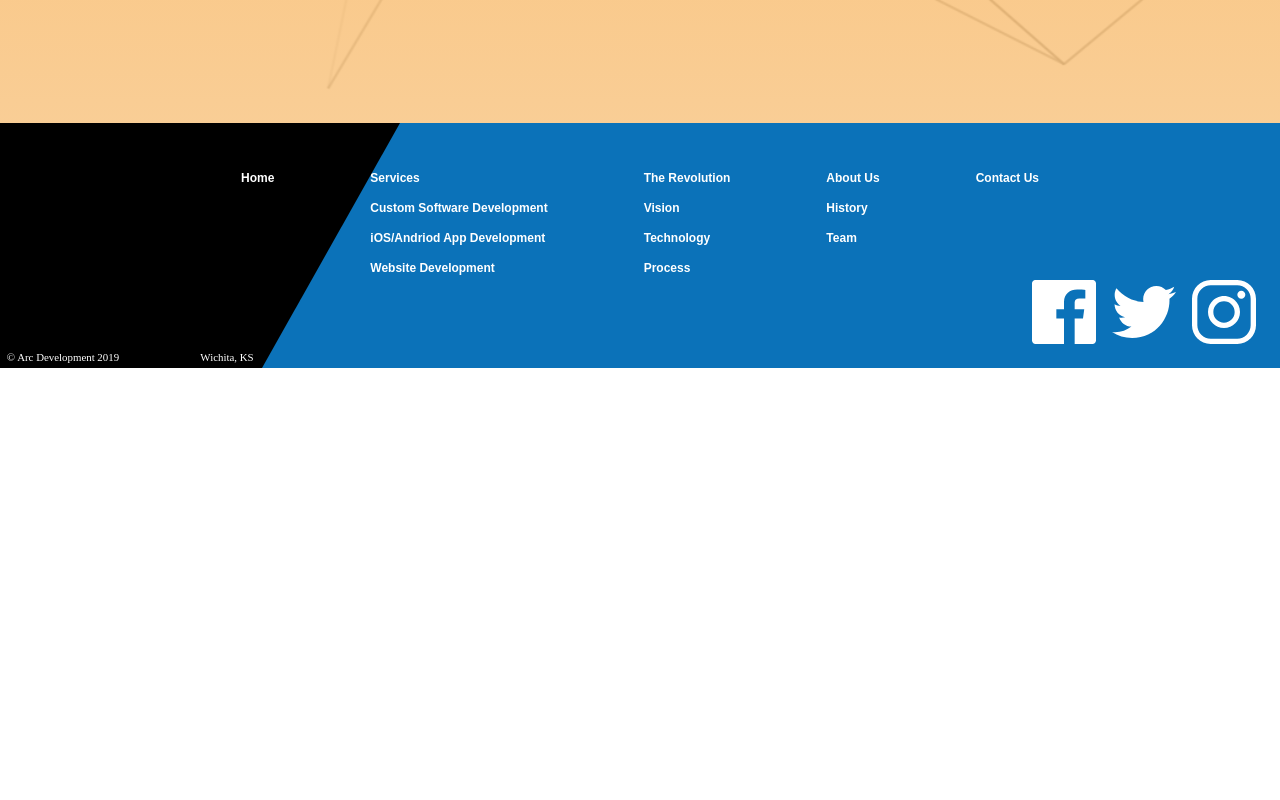
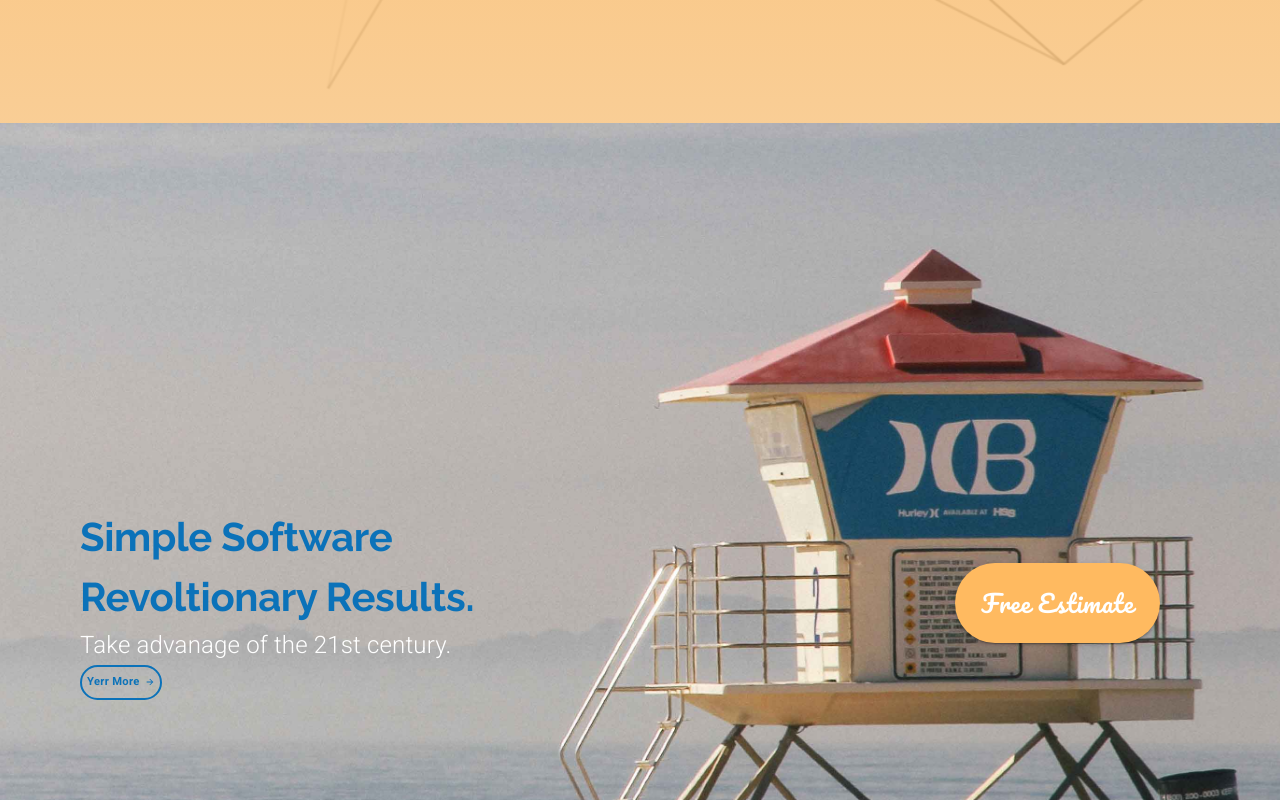
Before and after one commit to chrisricola/materialUIcourse, a React (Create React App) app in the folder materialuicourse/: page / in a window 1280 px wide. Shown: the part 4780-5580 px from the top of the page. Before the commit the page ends 5148 px from the top, so only its background shows below. Built offline with nearby package versions, Linux system fonts and the light colour scheme.

Commit message:
added call to action pageand responsive

```diff
--- a/materialuicourse/src/components/LandingPage.js
+++ b/materialuicourse/src/components/LandingPage.js
@@ -8,6 +8,8 @@
 import useMediaQuery from "@material-ui/core/useMediaQuery";
 import Card from "@material-ui/core/Card";
 import CardContent from "@material-ui/core/CardContent";
+
+import CallToAction from "../components/ui/CallToAction";
 
 import animationData from "../animations/landinganimation/data";
 import customSoftwareIcon from "../assets/Custom Software Icon.svg";
@@ -296,6 +298,10 @@
                     <div className={classes.infoBackground} />
                 </Grid>
             </Grid>
+            <Grid item>
+                {/*-----Call to Action Block-----*/}
+                <CallToAction></CallToAction>
+            </Grid>
         </Grid >
     );
 };
--- a/materialuicourse/src/components/ui/CallToAction.js
+++ b/materialuicourse/src/components/ui/CallToAction.js
@@ -2,3 +2,81 @@
 import Grid from "@material-ui/core/Grid";
 import Typography from "@material-ui/core/Typography";
 import { makeStyles, useTheme } from "@material-ui/core/styles";
+import Button from "@material-ui/core/Button";
+import ButtonArrow from "./ButtonArrow";
+import useMediaQuery from "@material-ui/core/useMediaQuery";
+import background from "../../assets/background.jpg";
+import mobileBackground from "../../assets/mobileBackground.jpg";
+
+
+const useStyles = makeStyles(theme => ({
+    learnButton: {
+        ...theme.typography.learnButton,
+        fontSize: "0.7rem",
+        height: 35,
+        padding: 5,
+        [theme.breakpoints.down("sm")]: {
+            marginBottom: "2em"
+        }
+    },
+    background: {
+        backgroundImage: `url(${background})`,
+        backgroundPosition: "center",
+        backgroundSize: "cover",
+        backgroundAttachment: "fixed",
+        backgroundRepeat: "no-repeat",
+        height: "60em",
+        width: "100%",
+        [theme.breakpoints.down("md")]: {
+            backgroundImage: `url(${mobileBackground})`,
+            backgroundAttachment: "inherit"
+        }
+    },
+    estimateButton: {
+        ...theme.typography.estimate,
+        borderRadius: 50,
+        height: 80,
+        width: 205,
+        backgroundColor: theme.palette.common.orange,
+        fontSize: "1.5rem",
+        marginRight: "5em",
+        marginLeft: "2em",
+        [theme.breakpoints.down("sm")]: {
+            marginLeft: 0,
+            marginRight: 0
+        }
+    }
+}))
+
+export default function CallToAction() {
+    const classes = useStyles();
+    const theme = useTheme();
+    const matchesSM = useMediaQuery(theme.breakpoints.down("sm"))
+
+    return (
+        <Grid container alignItems="center" justify={matchesSM ? "center" : "space-between"} className={classes.background} direction={matchesSM ? "column" : "row"}>
+            <Grid item style={{ marginLeft: matchesSM ? 0 : "5em", textAlign: matchesSM ? "center" : "inherit" }}>
+                <Grid container direction="column">
+                    <Grid item>
+                        <Typography variant="h2">
+                            Simple Software
+                            <br />Revoltionary Results.
+                        </Typography>
+                        <Typography variant="subtitle2" style={{ fontSize: "1.5rem" }}>
+                            Take advanage of the 21st century.
+                        </Typography>
+                        <Grid container justify={matchesSM ? "center" : undefined} item>
+                            <Button variant="outlined" className={classes.learnButton}>
+                                <span style={{ marginRight: 5 }}>Yerr More</span>
+                                <ButtonArrow width={10} height={10} fill={theme.palette.common.blue} />
+                            </Button>
+                        </Grid>
+                    </Grid>
+                </Grid>
+            </Grid>
+            <Grid item>
+                <Button variant="contained" className={classes.estimateButton}>Free Estimate</Button>
+            </Grid>
+        </Grid>
+    )
+}
```
